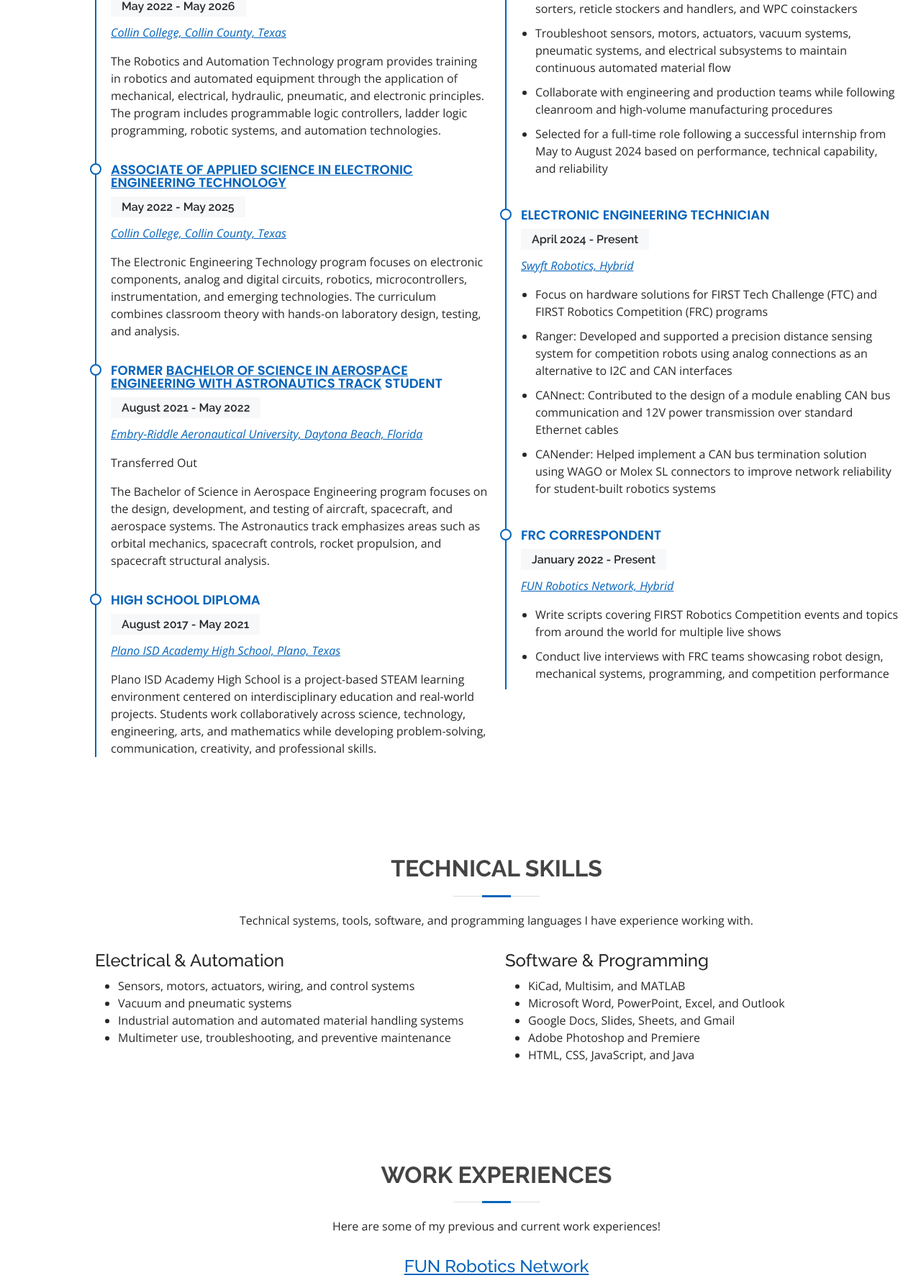
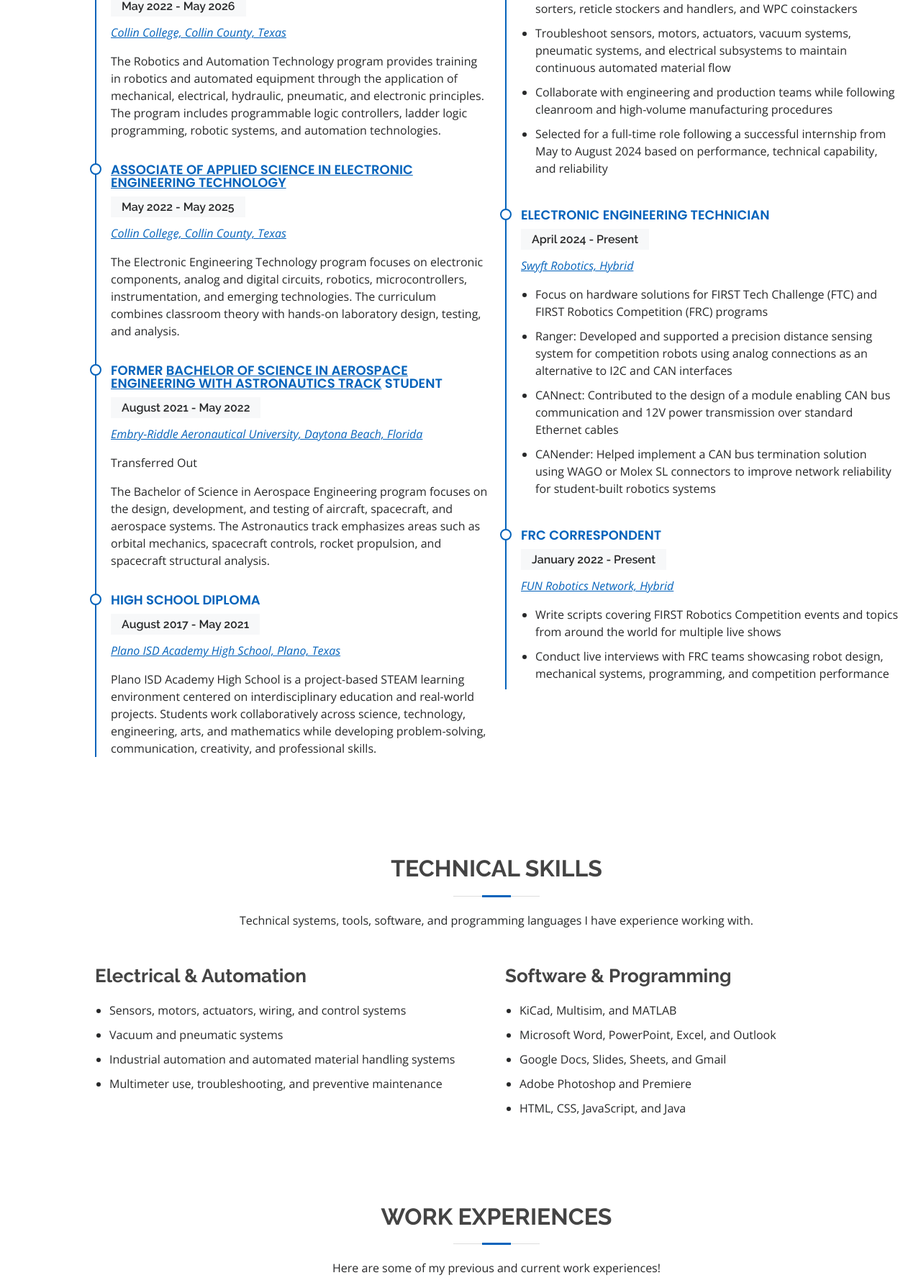
Before and after one commit to TFM110/TFM110.github.io, a PHP site: page / in a window 1280 px wide. Shown: the part 2222-4005 px from the top of the page at 72% size. Run offline with PHP 8.4, Linux system fonts and the light colour scheme; some libraries are stand-ins or nearby versions.

Commit message:
Updated Skills CSS, fingers crossed

```diff
--- a/assets/css/style.css
+++ b/assets/css/style.css
@@ -509,24 +509,25 @@ section {
 /*--------------------------------------------------------------
 # Skills
 --------------------------------------------------------------*/
-.skills .skills-content h4 {
-	font-size: 26px;
-	font-weight: 600;
-	margin-bottom: 15px;
-	color: #45505b;
+.skills h4 {
+  font-size: 26px;
+  font-weight: 700;
+  margin-top: 20px;
+  margin-bottom: 20px;
+  color: #444444;
 }
 
-.skills .skills-content ul {
-	padding-left: 20px;
-	margin-bottom: 0;
+.skills ul {
+  padding-left: 20px;
+  margin-bottom: 0;
 }
 
-.skills .skills-content ul li {
-	padding-bottom: 5px;
+.skills ul li {
+  padding-bottom: 10px;
 }
 
-.skills .skills-content ul li:last-child {
-	padding-bottom: 0;
+.skills ul li:last-child {
+  padding-bottom: 0;
 }
 
 /*--------------------------------------------------------------
```
